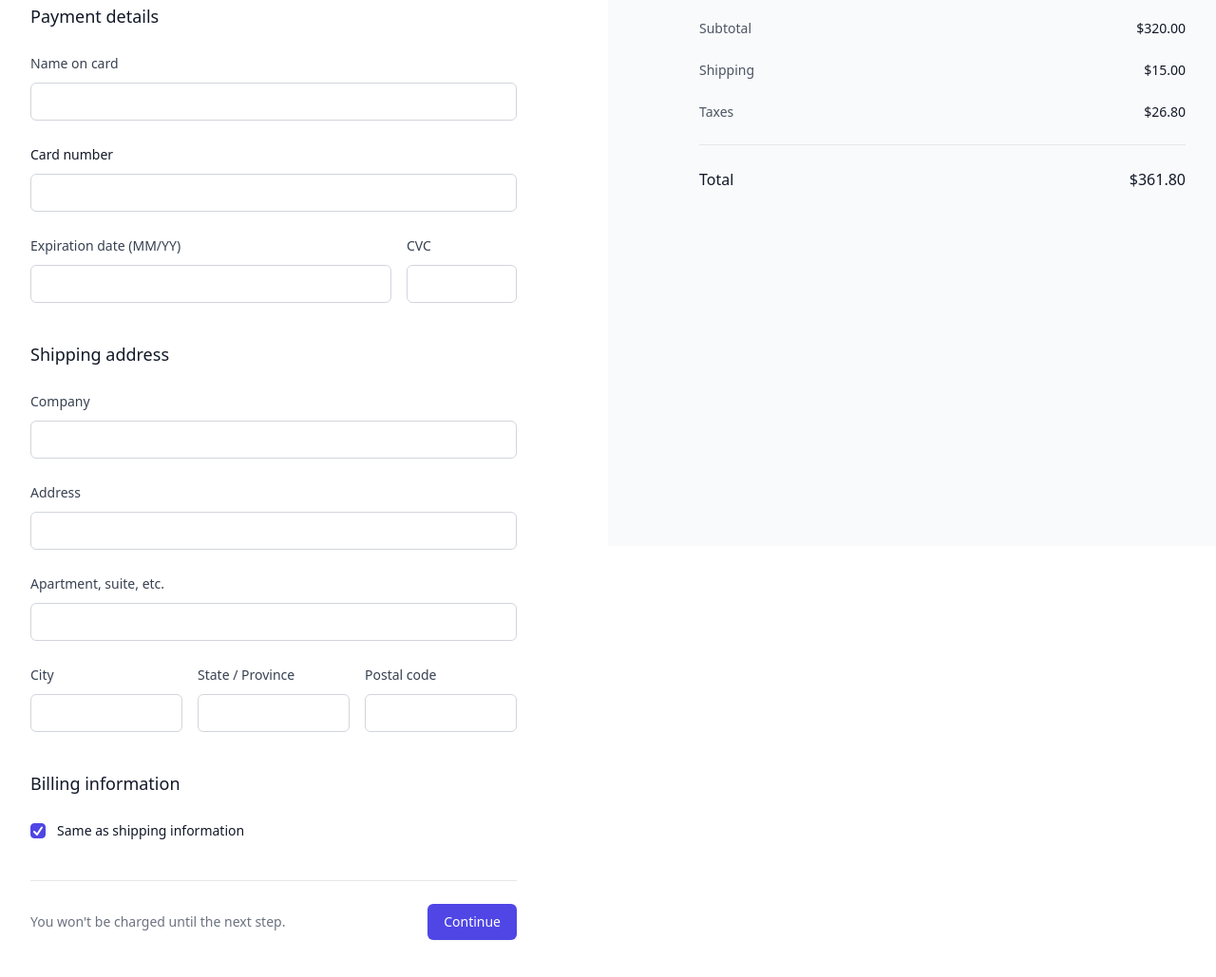
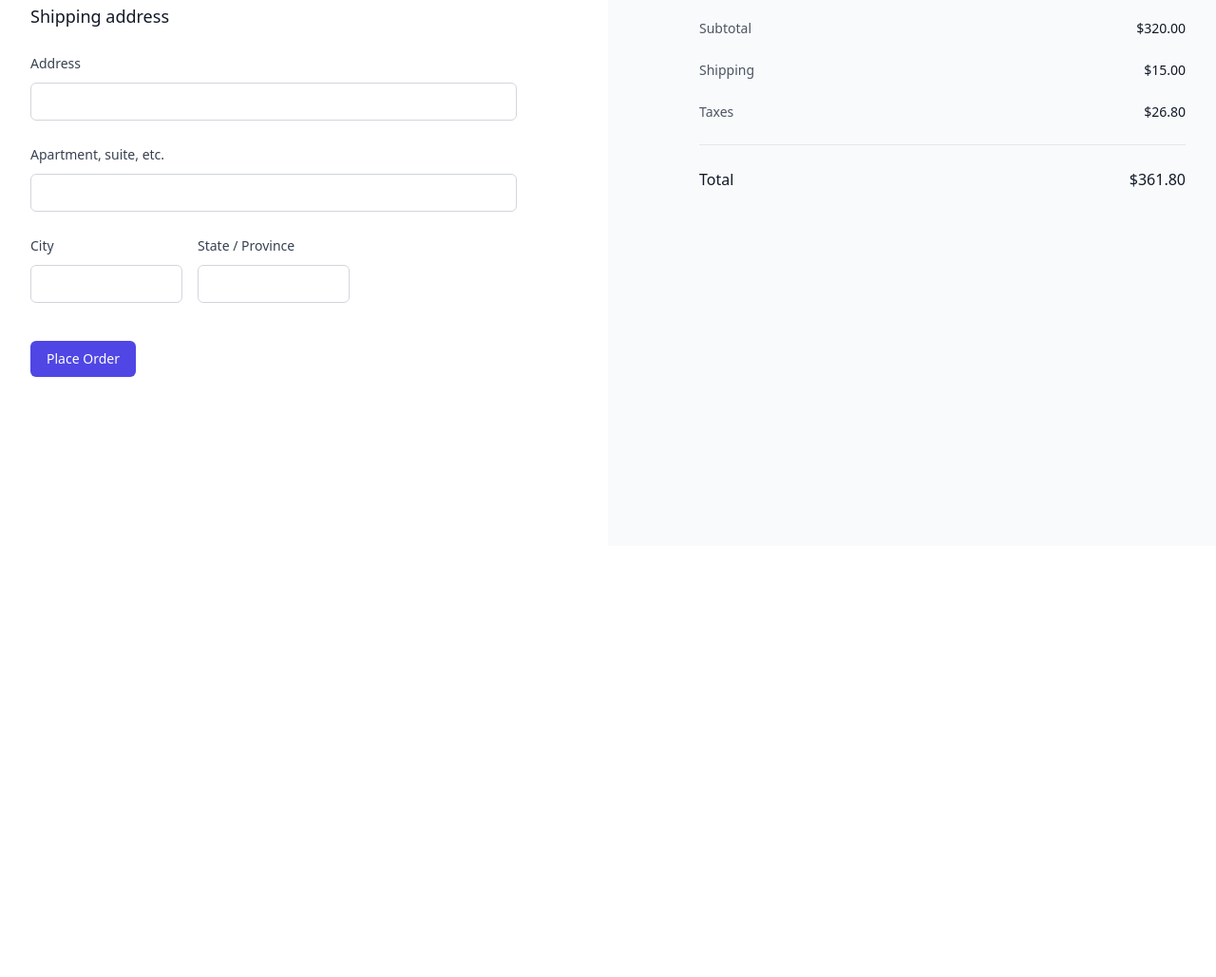
Before and after one commit to Ihaxxxx/E-CommerceWebsite, a website: page views/customer/CheckOut.html in a window 1280 px wide. Shown: the part 225-1254 px from the top of the page at 95% size. After the commit the page ends 800 px from the top, so only its background shows below. Drawn offline with nearby package versions, Linux system fonts and the light colour scheme.

Commit message:
CheckOut Html started

```diff
--- a/routes/mainRouter.js
+++ b/routes/mainRouter.js
@@ -26,5 +26,8 @@ router.get("/shop",(req,res)=>{
 router.get("/cart",isLoggedIn,(req,res)=>{
     res.sendFile(path.join(__dirname, "../views/customer/Cart.html"));
 })
+router.get("/checkout",isLoggedIn,(req,res)=>{
+    res.sendFile(path.join(__dirname, "../views/customer/CheckOut.html"));
+})
 
 module.exports = router
--- a/views/customer/CheckOut.html
+++ b/views/customer/CheckOut.html
@@ -127,51 +127,10 @@
                 </div>
               </section>
 
-              <section aria-labelledby="payment-heading" class="mt-10">
-                <h2 id="payment-heading" class="text-lg font-medium text-gray-900">Payment details</h2>
-
-                <div class="mt-6 grid grid-cols-3 gap-x-4 gap-y-6 sm:grid-cols-4">
-                  <div class="col-span-3 sm:col-span-4">
-                    <label for="name-on-card" class="block text-sm/6 font-medium text-gray-700">Name on card</label>
-                    <div class="mt-2">
-                      <input type="text" id="name-on-card" name="name-on-card" autocomplete="cc-name" class="block w-full rounded-md bg-white px-3 py-2 text-base text-gray-900 outline outline-1 -outline-offset-1 outline-gray-300 placeholder:text-gray-400 focus:outline focus:outline-2 focus:-outline-offset-2 focus:outline-indigo-600 sm:text-sm/6">
-                    </div>
-                  </div>
-
-                  <div class="col-span-3 sm:col-span-4">
-                    <label for="card-number" class="block text-sm/6 font-medium text-gray-900">Card number</label>
-                    <div class="mt-2">
-                      <input type="text" id="card-number" name="card-number" autocomplete="cc-number" class="block w-full rounded-md bg-white px-3 py-2 text-base text-gray-900 outline outline-1 -outline-offset-1 outline-gray-300 placeholder:text-gray-400 focus:outline focus:outline-2 focus:-outline-offset-2 focus:outline-indigo-600 sm:text-sm/6">
-                    </div>
-                  </div>
-
-                  <div class="col-span-2 sm:col-span-3">
-                    <label for="expiration-date" class="block text-sm/6 font-medium text-gray-700">Expiration date (MM/YY)</label>
-                    <div class="mt-2">
-                      <input type="text" name="expiration-date" id="expiration-date" autocomplete="cc-exp" class="block w-full rounded-md bg-white px-3 py-2 text-base text-gray-900 outline outline-1 -outline-offset-1 outline-gray-300 placeholder:text-gray-400 focus:outline focus:outline-2 focus:-outline-offset-2 focus:outline-indigo-600 sm:text-sm/6">
-                    </div>
-                  </div>
-
-                  <div>
-                    <label for="cvc" class="block text-sm/6 font-medium text-gray-700">CVC</label>
-                    <div class="mt-2">
-                      <input type="text" name="cvc" id="cvc" autocomplete="csc" class="block w-full rounded-md bg-white px-3 py-2 text-base text-gray-900 outline outline-1 -outline-offset-1 outline-gray-300 placeholder:text-gray-400 focus:outline focus:outline-2 focus:-outline-offset-2 focus:outline-indigo-600 sm:text-sm/6">
-                    </div>
-                  </div>
-                </div>
-              </section>
-
               <section aria-labelledby="shipping-heading" class="mt-10">
                 <h2 id="shipping-heading" class="text-lg font-medium text-gray-900">Shipping address</h2>
 
                 <div class="mt-6 grid grid-cols-1 gap-x-4 gap-y-6 sm:grid-cols-3">
-                  <div class="sm:col-span-3">
-                    <label for="company" class="block text-sm/6 font-medium text-gray-700">Company</label>
-                    <div class="mt-2">
-                      <input type="text" id="company" name="company" class="block w-full rounded-md bg-white px-3 py-2 text-base text-gray-900 outline outline-1 -outline-offset-1 outline-gray-300 placeholder:text-gray-400 focus:outline focus:outline-2 focus:-outline-offset-2 focus:outline-indigo-600 sm:text-sm/6">
-                    </div>
-                  </div>
-
                   <div class="sm:col-span-3">
                     <label for="address" class="block text-sm/6 font-medium text-gray-700">Address</label>
                     <div class="mt-2">
@@ -199,36 +158,11 @@
                       <input type="text" id="region" name="region" autocomplete="address-level1" class="block w-full rounded-md bg-white px-3 py-2 text-base text-gray-900 outline outline-1 -outline-offset-1 outline-gray-300 placeholder:text-gray-400 focus:outline focus:outline-2 focus:-outline-offset-2 focus:outline-indigo-600 sm:text-sm/6">
                     </div>
                   </div>
-
-                  <div>
-                    <label for="postal-code" class="block text-sm/6 font-medium text-gray-700">Postal code</label>
-                    <div class="mt-2">
-                      <input type="text" id="postal-code" name="postal-code" autocomplete="postal-code" class="block w-full rounded-md bg-white px-3 py-2 text-base text-gray-900 outline outline-1 -outline-offset-1 outline-gray-300 placeholder:text-gray-400 focus:outline focus:outline-2 focus:-outline-offset-2 focus:outline-indigo-600 sm:text-sm/6">
-                    </div>
-                  </div>
                 </div>
               </section>
 
-              <section aria-labelledby="billing-heading" class="mt-10">
-                <h2 id="billing-heading" class="text-lg font-medium text-gray-900">Billing information</h2>
-
-                <div class="mt-6 flex gap-3">
-                  <div class="flex h-6 shrink-0 items-center">
-                    <div class="group grid size-4 grid-cols-1">
-                      <input id="same-as-shipping" name="same-as-shipping" type="checkbox" checked class="col-start-1 row-start-1 appearance-none rounded border border-gray-300 bg-white checked:border-indigo-600 checked:bg-indigo-600 indeterminate:border-indigo-600 indeterminate:bg-indigo-600 focus-visible:outline focus-visible:outline-2 focus-visible:outline-offset-2 focus-visible:outline-indigo-600 disabled:border-gray-300 disabled:bg-gray-100 disabled:checked:bg-gray-100 forced-colors:appearance-auto">
-                      <svg class="pointer-events-none col-start-1 row-start-1 size-3.5 self-center justify-self-center stroke-white group-has-[:disabled]:stroke-gray-950/25" viewBox="0 0 14 14" fill="none">
-                        <path class="opacity-0 group-has-[:checked]:opacity-100" d="M3 8L6 11L11 3.5" stroke-width="2" stroke-linecap="round" stroke-linejoin="round" />
-                        <path class="opacity-0 group-has-[:indeterminate]:opacity-100" d="M3 7H11" stroke-width="2" stroke-linecap="round" stroke-linejoin="round" />
-                      </svg>
-                    </div>
-                  </div>
-                  <label for="same-as-shipping" class="text-sm/6 font-medium text-gray-900">Same as shipping information</label>
-                </div>
-              </section>
-
-              <div class="mt-10 border-t border-gray-200 pt-6 sm:flex sm:items-center sm:justify-between">
-                <button type="submit" class="w-full rounded-md border border-transparent bg-indigo-600 px-4 py-2 text-sm font-medium text-white shadow-sm hover:bg-indigo-700 focus:outline-none focus:ring-2 focus:ring-indigo-500 focus:ring-offset-2 focus:ring-offset-gray-50 sm:order-last sm:ml-6 sm:w-auto">Continue</button>
-                <p class="mt-4 text-center text-sm text-gray-500 sm:mt-0 sm:text-left">You won't be charged until the next step.</p>
+              <div class="">
+                <button type="submit" class="w-full mt-10 rounded-md border border-transparent bg-indigo-600 px-4 py-2 text-sm font-medium text-white shadow-sm hover:bg-indigo-700 focus:outline-none focus:ring-2 focus:ring-indigo-500 focus:ring-offset-2 focus:ring-offset-gray-50 sm:order-last sm:w-auto">Place Order</button>
               </div>
             </div>
           </form>
```
Also changed, not shown: public/JavaScripts/customer/Cart.js (+7 -2 lines), views/customer/Cart.html (+4 -4 lines).
